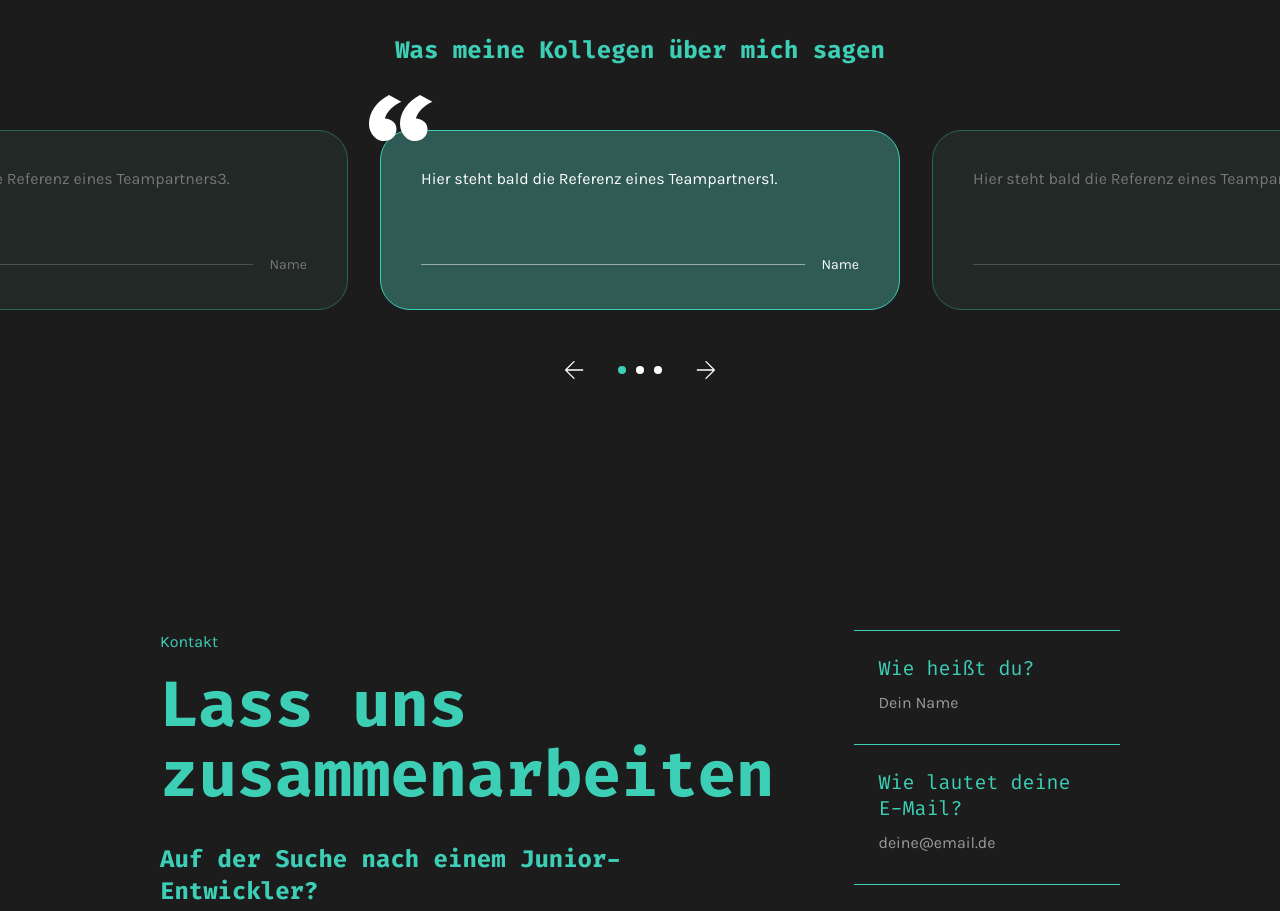
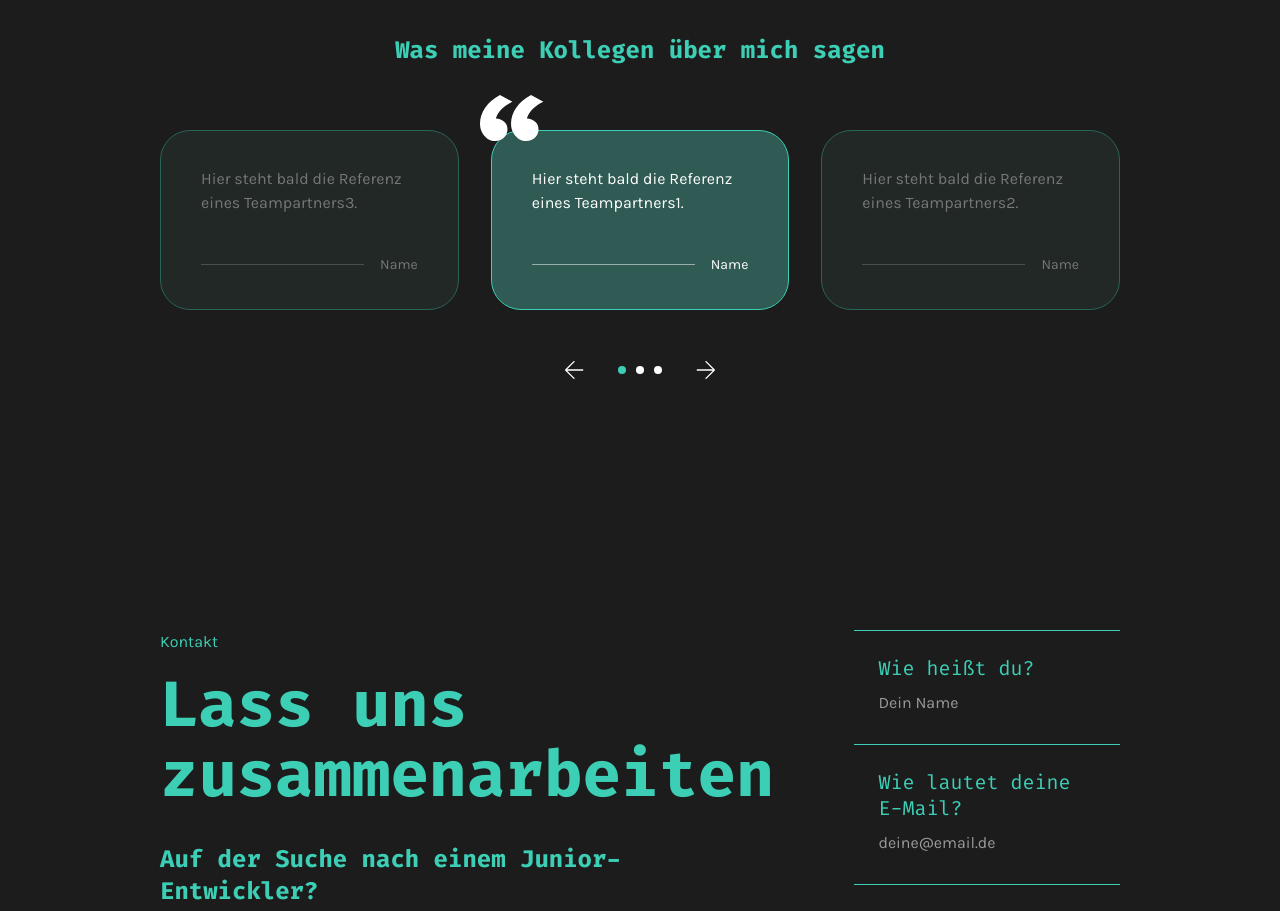
Before and after one commit to SebaBuch/Portfolio, an Angular app: page / in a window 1280 px wide. Shown: the part 3280-4191 px from the top of the page. Built offline with nearby package versions, Linux system fonts and the light colour scheme.

Commit message:
Fix references slider so cards are never cut off

```diff
--- a/src/app/main-page/references/references.scss
+++ b/src/app/main-page/references/references.scss
@@ -11,6 +11,9 @@
 }
 
 .ref-track {
+    max-width: 1440px;
+    margin: 0 auto;
+    padding: 0 160px;
     display: flex;
     justify-content: center;
     align-items: center;
@@ -19,8 +22,8 @@
 
 .ref-card {
     position: relative;
-    flex-shrink: 0;
-    width: 520px;
+    flex: 1;
+    max-width: 520px;
     min-height: 180px;
     padding: 36px 40px;
     border: 1px solid #3dcfb6;
@@ -114,18 +117,28 @@
     background-color: #3dcfb6;
 }
 
-@media (max-width: 768px) {
-    .references {
-        padding: 72px 20px;
+@media (max-width: 1200px) {
+    .ref-track {
+        padding: 0 80px;
     }
+}
 
-    .ref-card {
-        width: 100%;
-        max-width: 360px;
-        padding: 28px 24px;
-    }
-
+@media (max-width: 1024px) {
     .ref-side {
         display: none;
     }
 }
+
+@media (max-width: 768px) {
+    .references {
+        padding: 72px 0;
+    }
+
+    .ref-track {
+        padding: 0 20px;
+    }
+
+    .ref-card {
+        padding: 28px 24px;
+    }
+}
```
